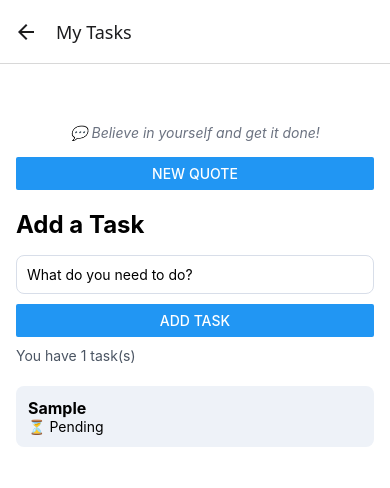
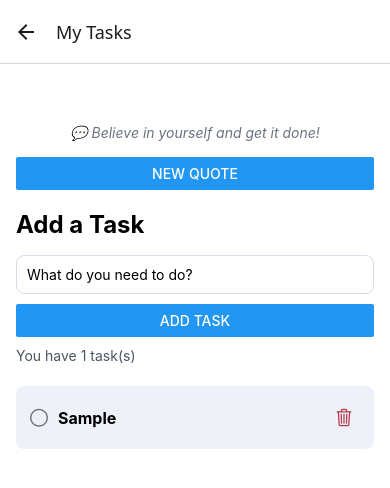
Before and after one commit to kymbogani/Week1Labs, a React Native app: screen /AddTask in a window 390 px wide. Both pictures are taken after typing "Sample" into the empty fields and a click on the button "ADD TASK". Shown: the top 488 px of the page. Built offline with nearby package versions, Linux system fonts and the light colour scheme; no server answers.

Commit message:
final output

```diff
--- a/app.json
+++ b/app.json
@@ -6,9 +6,17 @@
     "orientation": "portrait",
     "icon": "./assets/icon.png",
     "userInterfaceStyle": "light",
+
+    "splash": {
+      "image": "./assets/splash-icon.png",
+      "resizeMode": "contain",
+      "backgroundColor": "#1B2A4A"
+    },
+
     "ios": {
       "supportsTablet": true
     },
+
     "android": {
       "adaptiveIcon": {
         "backgroundColor": "#E6F4FE",
@@ -17,6 +25,7 @@
         "monochromeImage": "./assets/android-icon-monochrome.png"
       }
     },
+
     "web": {
       "favicon": "./assets/favicon.png"
     }
--- a/components/TaskCard.js
+++ b/components/TaskCard.js
@@ -1,23 +1,60 @@
 import { View, Text, StyleSheet, Pressable } from 'react-native';
+import { Ionicons } from '@expo/vector-icons';
 
-export default function TaskCard({ title, done, onToggle }) {
+import { colors } from '../theme.js';
+
+export default function TaskCard({
+  title,
+  done,
+  onToggle,
+  onDelete,
+}) {
   return (
-    <Pressable onPress={onToggle} style={styles.card}>
-      <Text style={styles.title}>{title}</Text>
+    <View style={styles.card}>
+      <Pressable onPress={onToggle} style={styles.left}>
+        <Ionicons
+          name={done ? 'checkmark-circle' : 'ellipse-outline'}
+          size={22}
+          color={done ? colors.teal : colors.gray}
+        />
 
-      <Text>
-        {done ? '✅ Done' : '⏳ Pending'}
-      </Text>
-    </Pressable>
+        <Text style={styles.title}>{title}</Text>
+      </Pressable>
+
+      <Pressable
+        onPress={onDelete}
+        style={styles.deleteButton}
+      >
+        <Ionicons
+          name="trash-outline"
+          size={20}
+          color={colors.red}
+        />
+      </Pressable>
+    </View>
   );
 }
 
 const styles = StyleSheet.create({
   card: {
+    flexDirection: 'row',
+    justifyContent: 'space-between',
+    alignItems: 'center',
     padding: 12,
     marginVertical: 6,
-    backgroundColor: '#EEF2F8',
+    backgroundColor: colors.lightBg,
     borderRadius: 8,
+  },
+
+  left: {
+    flexDirection: 'row',
+    alignItems: 'center',
+    gap: 8,
+    flex: 1,
+  },
+
+  deleteButton: {
+    padding: 8,
   },
 
   title: {
--- a/package.json
+++ b/package.json
@@ -3,6 +3,7 @@
   "version": "1.0.0",
   "main": "index.js",
   "dependencies": {
+    "@expo/vector-icons": "^15.0.2",
     "@react-native-async-storage/async-storage": "2.2.0",
     "@react-navigation/native": "^7.3.18",
     "@react-navigation/native-stack": "^7.18.10",
--- a/screen/AddTaskScreen.js
+++ b/screen/AddTaskScreen.js
@@ -25,15 +25,22 @@ export default function AddTaskScreen() {
     "Loading today's motivation..."
   );
 
+  // Prevent saving before the stored tasks finish loading
+  const [isLoaded, setIsLoaded] = useState(false);
+
   // Load tasks from AsyncStorage
   useEffect(() => {
     loadTasks();
   }, []);
 
-  // Save tasks to AsyncStorage
+  // Save tasks only after the initial load is complete
   useEffect(() => {
+    if (!isLoaded) {
+      return;
+    }
+
     saveTasks();
-  }, [tasks]);
+  }, [tasks, isLoaded]);
 
   // Lab 9: Fetch a quote when the screen loads
   useEffect(() => {
@@ -56,6 +63,8 @@ export default function AddTaskScreen() {
       }
     } catch (error) {
       console.log('Failed to load tasks:', error);
+    } finally {
+      setIsLoaded(true);
     }
   }
 
@@ -78,7 +87,7 @@ export default function AddTaskScreen() {
 
     const newTask = {
       id: Date.now().toString(),
-      title: taskText,
+      title: taskText.trim(),
       done: false,
     };
 
@@ -97,6 +106,25 @@ export default function AddTaskScreen() {
     );
   }
 
+  // Lab 10: Delete task
+  function handleDeleteTask(id) {
+    setTasks(
+      tasks.filter((t) => t.id !== id)
+    );
+  }
+
+  // Lab 9: Get a new quote
+  function handleNewQuote() {
+    setQuote('Loading a new quote...');
+
+    fetch('https://api.quotable.io/random')
+      .then((response) => response.json())
+      .then((data) => setQuote(data.content))
+      .catch(() =>
+        setQuote('Believe in yourself and get it done!')
+      );
+  }
+
   return (
     <View style={styles.container}>
       {/* Lab 9: Display quote */}
@@ -107,16 +135,7 @@ export default function AddTaskScreen() {
       {/* Lab 9: New Quote button */}
       <Button
         title="New Quote"
-        onPress={() => {
-          fetch('https://api.quotable.io/random')
-            .then((response) => response.json())
-            .then((data) => setQuote(data.content))
-            .catch(() =>
-              setQuote(
-                'Believe in yourself and get it done!'
-              )
-            );
-        }}
+        onPress={handleNewQuote}
       />
 
       <Text style={styles.heading}>Add a Task</Text>
@@ -143,6 +162,7 @@ export default function AddTaskScreen() {
         You have {tasks.length} task(s)
       </Text>
 
+      {/* Lab 7: Celebration */}
       {tasks.length > 0 &&
         tasks.every((t) => t.done) && (
           <Text style={styles.celebration}>
@@ -158,6 +178,7 @@ export default function AddTaskScreen() {
             title={item.title}
             done={item.done}
             onToggle={() => handleToggleTask(item.id)}
+            onDelete={() => handleDeleteTask(item.id)}
           />
         )}
         ListEmptyComponent={
--- /dev/null
+++ b/theme.js
@@ -0,0 +1,9 @@
+export const colors = {
+  navy: '#1B2A4A',
+  teal: '#1E8A7A',
+  orange: '#E07A2C',
+  red: '#B23A48',
+  lightBg: '#EEF2F8',
+  white: '#FFFFFF',
+  gray: '#6B7280',
+};
```
Also changed, not shown: 1 other file (tests, documents, lock files or other folders).
